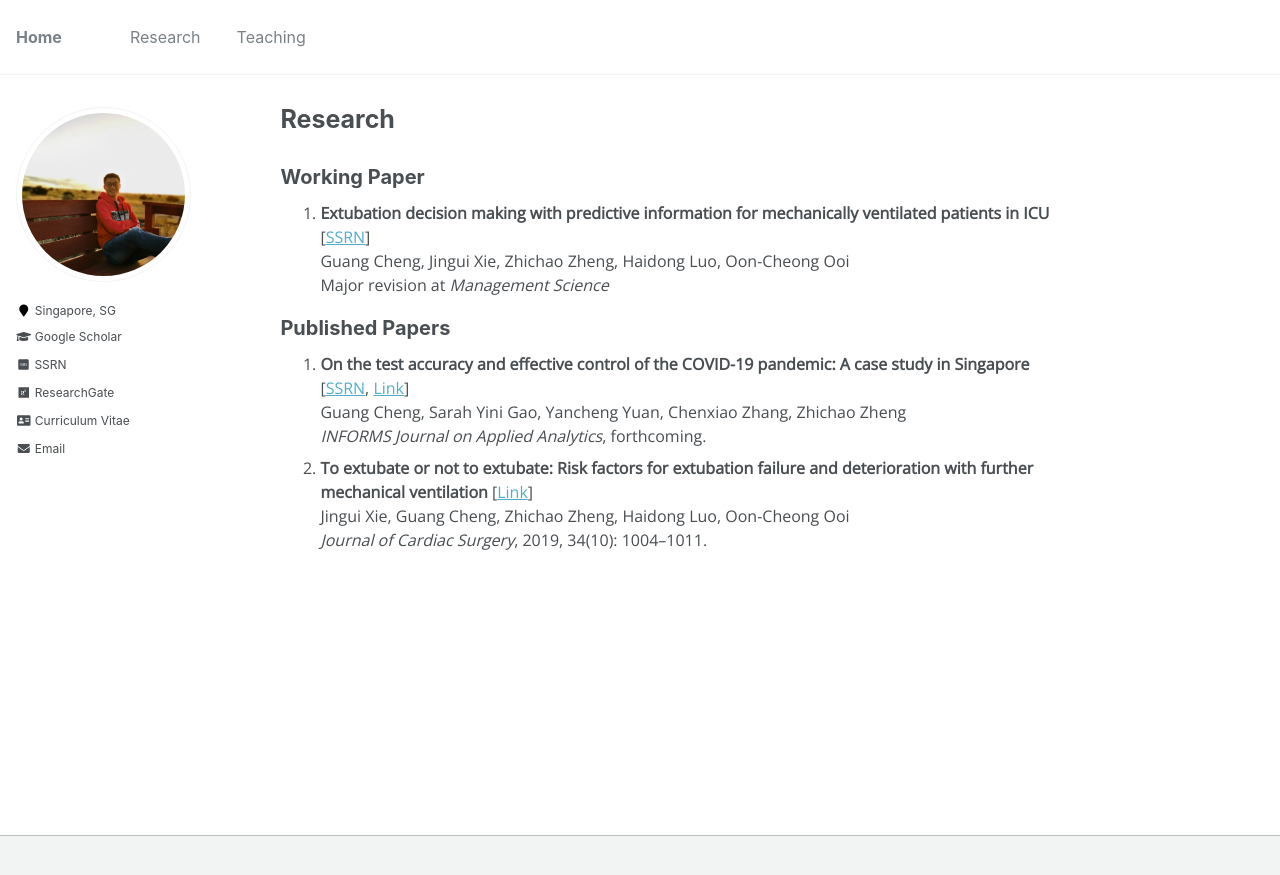
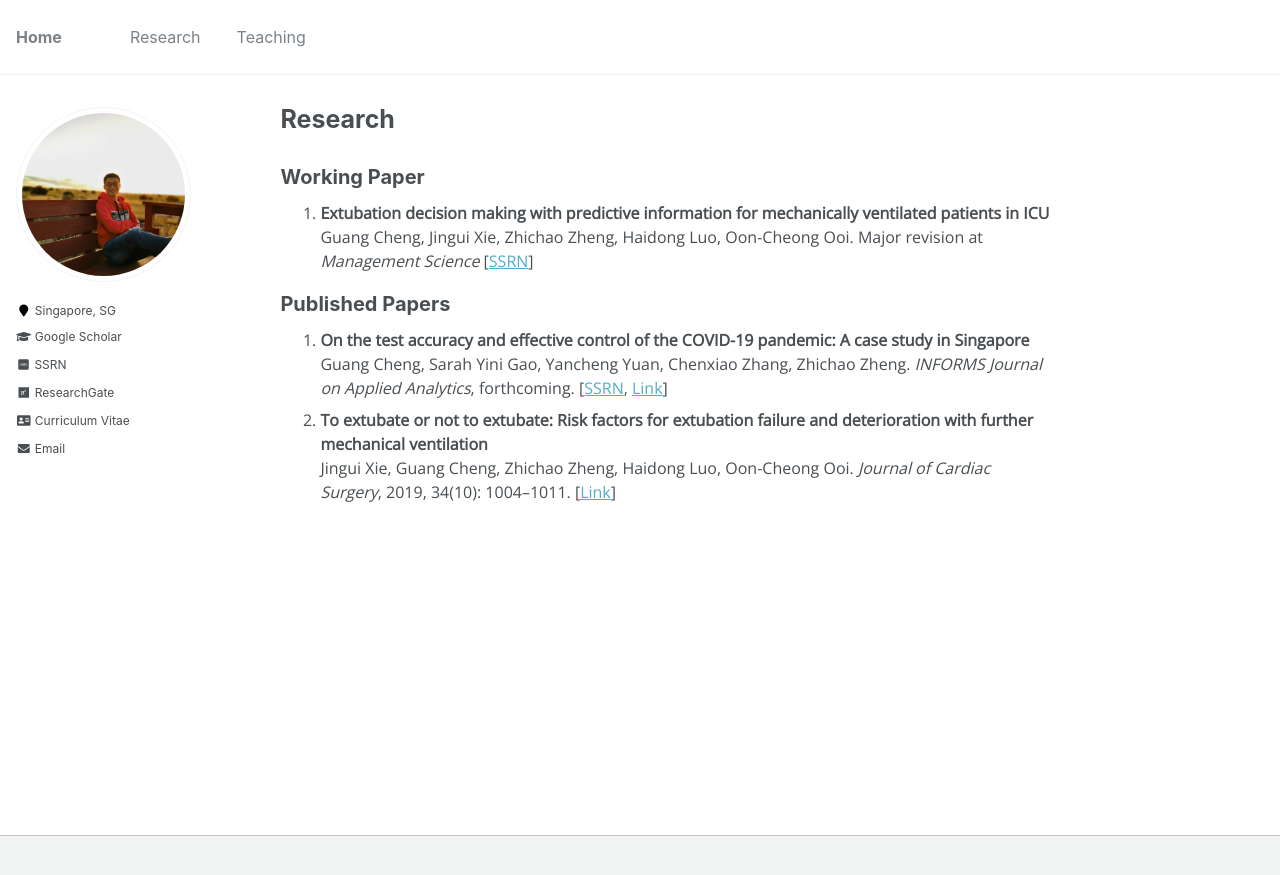
Before and after one commit to gcheng-nus/gcheng-nus.github.io, a Jekyll site: the page built from _pages/research.md, in a window 1280 px wide. Shown: the top 875 px of the page. Built offline with Jekyll 4.4.1, drawn with Linux system fonts in a browser that asks for light colours; some web fonts are replaced.

Commit message:
adjust format

```diff
--- a/_pages/research.md
+++ b/_pages/research.md
@@ -15,21 +15,20 @@
 
 <h2 style="margin-top: 1em;">Working Paper</h2>
 <ol style="margin-top: 0em; margin-bottom: 1.2em;">
-	<li><b>Extubation decision making with predictive information for mechanically ventilated patients in ICU</b> [<a href="https://ssrn.com/abstract=3397530" target="_blank">SSRN</a>]<br>
-	Guang Cheng, Jingui Xie, Zhichao Zheng, Haidong Luo, Oon-Cheong Ooi<br>
-	Major revision at <i>Management Science</i></li>
+	<li><b>Extubation decision making with predictive information for mechanically ventilated patients in ICU</b> <br>
+	Guang Cheng, Jingui Xie, Zhichao Zheng, Haidong Luo, Oon-Cheong Ooi.
+	Major revision at <i>Management Science</i> [<a href="https://ssrn.com/abstract=3397530" target="_blank">SSRN</a>]</li>
 </ol>
 
 <h2>Published Papers</h2>
 <ol style="margin-top: 0em; margin-bottom: 1.2em;">
-	<li><b>On the test accuracy and effective control of the COVID-19 pandemic: A case study in Singapore</b> [<a href="https://ssrn.com/abstract=3955828" target="_blank">SSRN</a>, <a href="https://pubsonline.informs.org/doi/abs/10.1287/inte.2022.1117" target="_blank">Link</a>]<br>
-	Guang Cheng, Sarah Yini Gao, Yancheng Yuan, Chenxiao Zhang, Zhichao Zheng<br>
-	<i>INFORMS Journal on Applied Analytics</i>, forthcoming. </li>
+	<li><b>On the test accuracy and effective control of the COVID-19 pandemic: A case study in Singapore</b> <br>
+	Guang Cheng, Sarah Yini Gao, Yancheng Yuan, Chenxiao Zhang, Zhichao Zheng.
+	<i>INFORMS Journal on Applied Analytics</i>, forthcoming. [<a href="https://ssrn.com/abstract=3955828" target="_blank">SSRN</a>, <a href="https://pubsonline.informs.org/doi/abs/10.1287/inte.2022.1117" target="_blank">Link</a>]</li>
 	<!--  -->
-	<li><b>To extubate or not to extubate: Risk factors for extubation failure and deterioration with further mechanical ventilation</b> [<a href="https://onlinelibrary.wiley.com/doi/abs/10.1111/jocs.14189" target="_blank">Link</a>]<br>
-	Jingui Xie, Guang Cheng, Zhichao Zheng, Haidong Luo, Oon-Cheong Ooi<br>
-	<i>Journal of Cardiac Surgery</i>, 2019, 34(10): 1004–1011.
-	</li>
+	<li><b>To extubate or not to extubate: Risk factors for extubation failure and deterioration with further mechanical ventilation</b> <br>
+	Jingui Xie, Guang Cheng, Zhichao Zheng, Haidong Luo, Oon-Cheong Ooi.
+	<i>Journal of Cardiac Surgery</i>, 2019, 34(10): 1004–1011. [<a href="https://onlinelibrary.wiley.com/doi/abs/10.1111/jocs.14189" target="_blank">Link</a>] </li>
 
 </ol>
 
```
